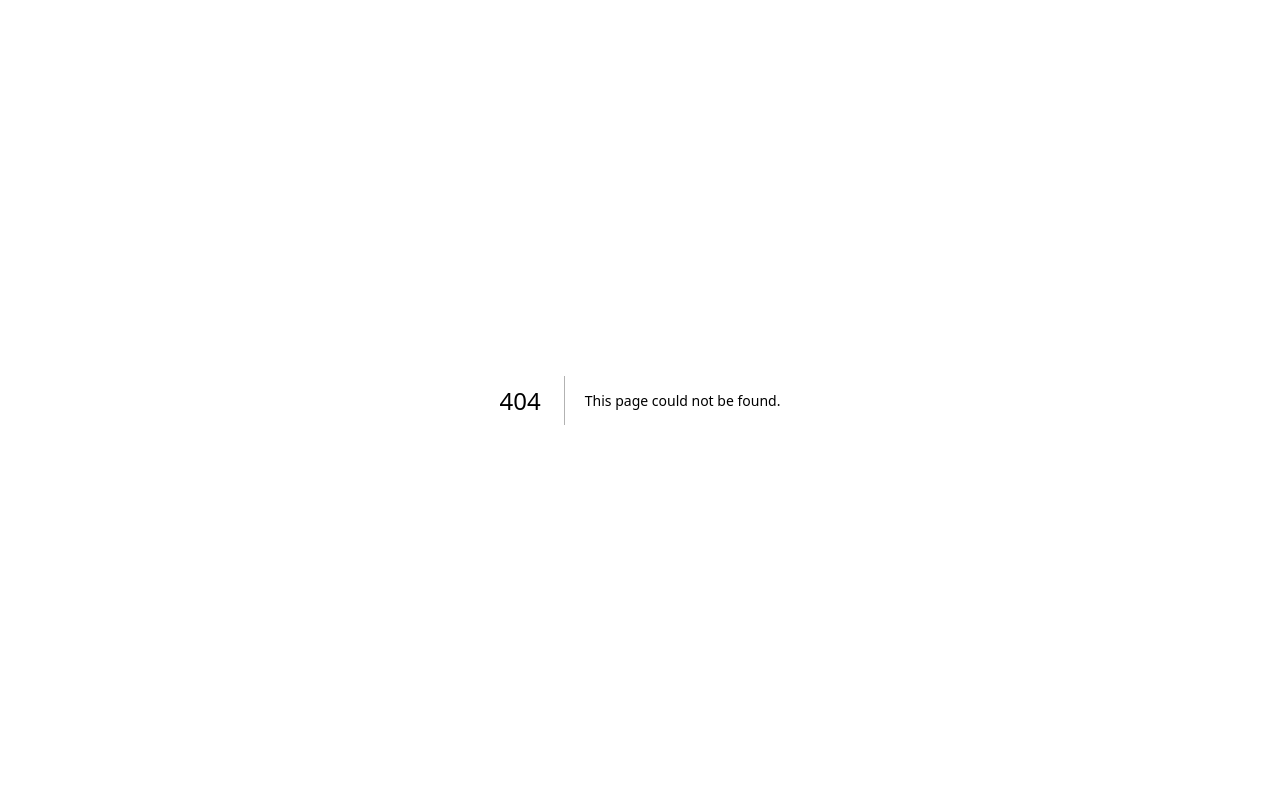
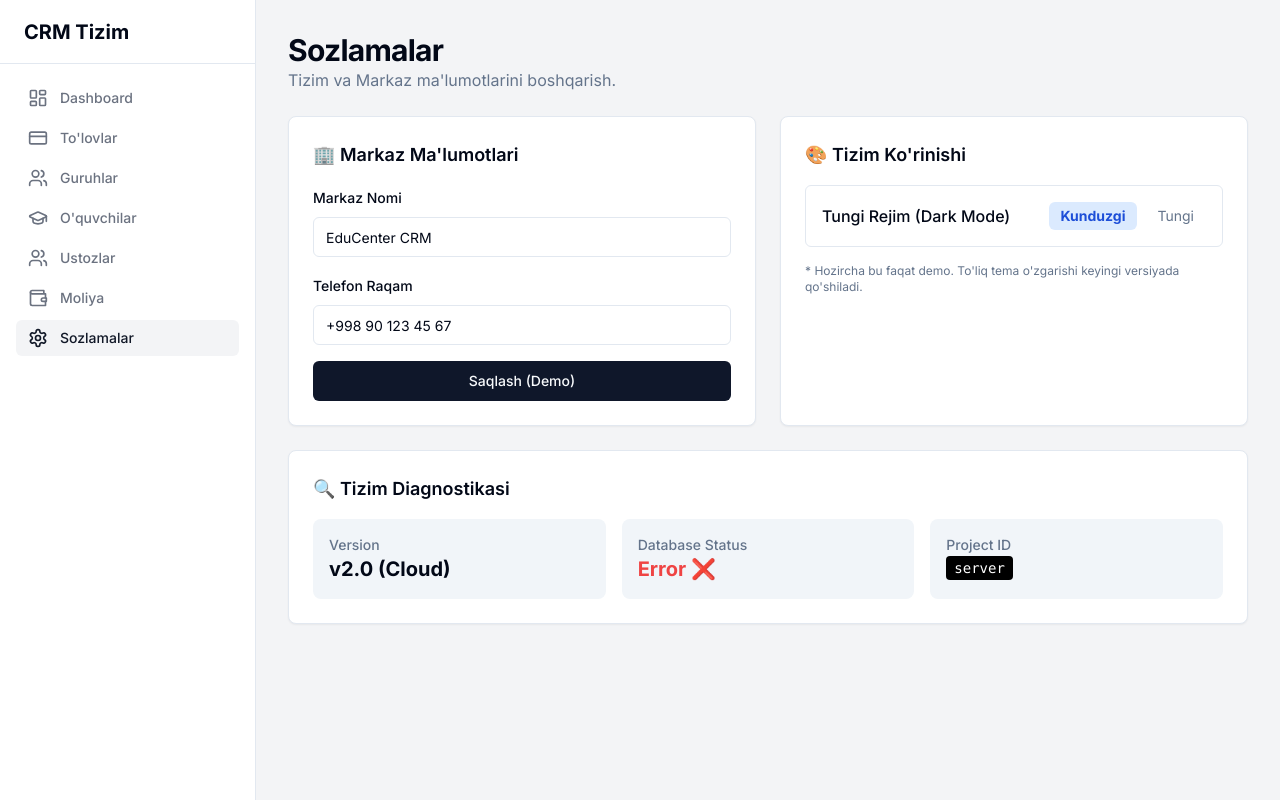
Before and after one commit to khavasfayzullaev-droid/crm-, a Next.js app: page /settings in a window 1280 px wide. Before the commit this address had no page. Built offline with nearby package versions, Linux system fonts and the light colour scheme; no server answers; the database is empty.

Commit message:
feat: add settings page with diagnostics

```diff
--- /dev/null
+++ b/src/app/settings/page.tsx
@@ -0,0 +1,137 @@
+"use client";
+
+import { useState, useEffect } from "react";
+import MainLayout from "@/components/layout/main-layout";
+import { supabase } from "@/lib/supabase";
+
+export default function SettingsPage() {
+    const [theme, setTheme] = useState<"light" | "dark">("light");
+    const [centerName, setCenterName] = useState("EduCenter CRM");
+    const [phone, setPhone] = useState("+998 90 123 45 67");
+
+    // System Diagnostics
+    const [dbStatus, setDbStatus] = useState<"checking" | "connected" | "error">("checking");
+    const [projectRef, setProjectRef] = useState("");
+
+    useEffect(() => {
+        // 1. Theme Check (Mock)
+        if (window.matchMedia && window.matchMedia('(prefers-color-scheme: dark)').matches) {
+            setTheme("dark");
+        }
+
+        // 2. DB Check
+        checkDb();
+    }, []);
+
+    const checkDb = async () => {
+        try {
+            const url = process.env.NEXT_PUBLIC_SUPABASE_URL || "";
+            setProjectRef(url.split('.')[0].replace('https://', ''));
+
+            const { error } = await supabase.from('groups').select('count').single();
+            if (error) throw error;
+            setDbStatus("connected");
+        } catch (e) {
+            setDbStatus("error");
+        }
+    };
+
+    return (
+        <MainLayout>
+            <div className="space-y-6">
+                <div>
+                    <h2 className="text-3xl font-bold tracking-tight">Sozlamalar</h2>
+                    <p className="text-muted-foreground">
+                        Tizim va Markaz ma'lumotlarini boshqarish.
+                    </p>
+                </div>
+
+                <div className="grid grid-cols-1 md:grid-cols-2 gap-6">
+                    {/* 1. Markaz Profili */}
+                    <div className="border rounded-lg p-6 bg-card text-card-foreground shadow-sm">
+                        <h3 className="text-lg font-semibold mb-4 flex items-center gap-2">
+                            🏢 Markaz Ma'lumotlari
+                        </h3>
+                        <div className="space-y-4">
+                            <div className="space-y-2">
+                                <label className="text-sm font-medium">Markaz Nomi</label>
+                                <input
+                                    type="text"
+                                    value={centerName}
+                                    onChange={(e) => setCenterName(e.target.value)}
+                                    className="flex h-10 w-full rounded-md border border-input bg-background px-3 py-2 text-sm ring-offset-background"
+                                />
+                            </div>
+                            <div className="space-y-2">
+                                <label className="text-sm font-medium">Telefon Raqam</label>
+                                <input
+                                    type="text"
+                                    value={phone}
+                                    onChange={(e) => setPhone(e.target.value)}
+                                    className="flex h-10 w-full rounded-md border border-input bg-background px-3 py-2 text-sm ring-offset-background"
+                                />
+                            </div>
+                            <button className="inline-flex items-center justify-center whitespace-nowrap rounded-md text-sm font-medium ring-offset-background transition-colors focus-visible:outline-none focus-visible:ring-2 focus-visible:ring-ring focus-visible:ring-offset-2 disabled:pointer-events-none disabled:opacity-50 bg-primary text-primary-foreground hover:bg-primary/90 h-10 px-4 py-2 w-full">
+                                Saqlash (Demo)
+                            </button>
+                        </div>
+                    </div>
+
+                    {/* 2. Tizim Ko'rinishi */}
+                    <div className="border rounded-lg p-6 bg-card text-card-foreground shadow-sm">
+                        <h3 className="text-lg font-semibold mb-4 flex items-center gap-2">
+                            🎨 Tizim Ko'rinishi
+                        </h3>
+                        <div className="space-y-4">
+                            <div className="flex items-center justify-between p-4 border rounded-md">
+                                <span className="font-medium">Tungi Rejim (Dark Mode)</span>
+                                <div className="flex items-center gap-2">
+                                    <button
+                                        onClick={() => setTheme("light")}
+                                        className={`px-3 py-1 rounded-md text-sm ${theme === 'light' ? 'bg-blue-100 text-blue-700 font-bold' : 'text-muted-foreground'}`}
+                                    >
+                                        Kunduzgi
+                                    </button>
+                                    <button
+                                        onClick={() => setTheme("dark")}
+                                        className={`px-3 py-1 rounded-md text-sm ${theme === 'dark' ? 'bg-slate-800 text-white font-bold' : 'text-muted-foreground'}`}
+                                    >
+                                        Tungi
+                                    </button>
+                                </div>
+                            </div>
+                            <p className="text-xs text-muted-foreground">
+                                * Hozircha bu faqat demo. To'liq tema o'zgarishi keyingi versiyada qo'shiladi.
+                            </p>
+                        </div>
+                    </div>
+
+                    {/* 3. Diagnostika */}
+                    <div className="border rounded-lg p-6 bg-card text-card-foreground shadow-sm md:col-span-2">
+                        <h3 className="text-lg font-semibold mb-4 flex items-center gap-2">
+                            🔍 Tizim Diagnostikasi
+                        </h3>
+                        <div className="grid grid-cols-1 md:grid-cols-3 gap-4">
+                            <div className="p-4 bg-muted rounded-lg">
+                                <div className="text-sm font-medium text-muted-foreground">Version</div>
+                                <div className="text-xl font-bold">v2.0 (Cloud)</div>
+                            </div>
+                            <div className="p-4 bg-muted rounded-lg">
+                                <div className="text-sm font-medium text-muted-foreground">Database Status</div>
+                                <div className={`text-xl font-bold ${dbStatus === 'connected' ? 'text-green-600' : 'text-red-500'}`}>
+                                    {dbStatus === 'checking' ? '...' : (dbStatus === 'connected' ? 'Online ✅' : 'Error ❌')}
+                                </div>
+                            </div>
+                            <div className="p-4 bg-muted rounded-lg">
+                                <div className="text-sm font-medium text-muted-foreground">Project ID</div>
+                                <code className="text-sm font-mono bg-black text-white px-2 py-1 rounded">
+                                    {projectRef || "Not Found"}
+                                </code>
+                            </div>
+                        </div>
+                    </div>
+                </div>
+            </div>
+        </MainLayout>
+    );
+}
```
